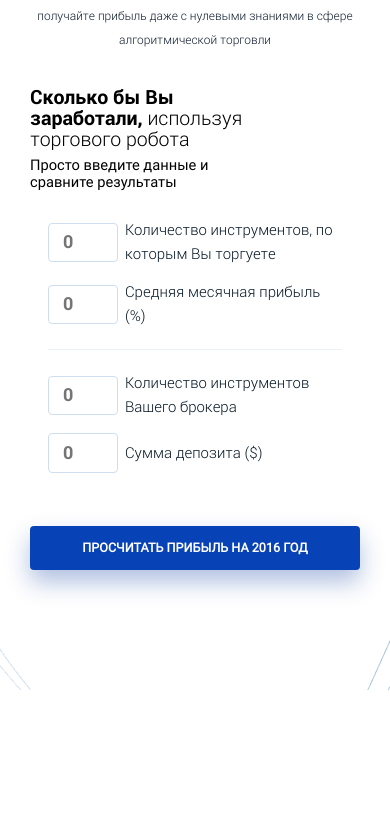
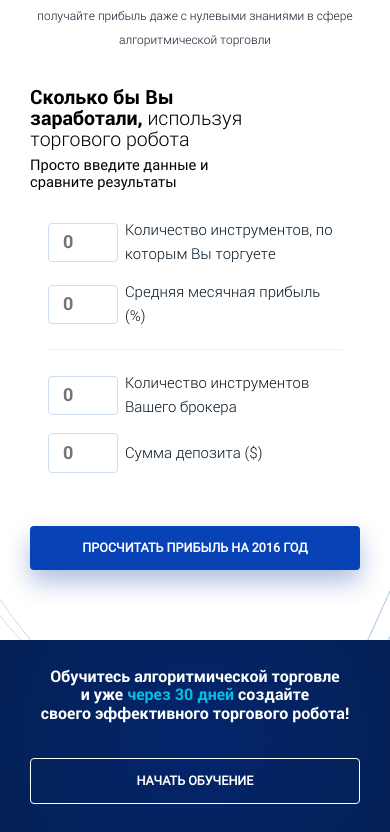
Before and after one commit to ZheniaAnfilatov/Algotraiding, a website: page _src/index.html in a window 390 px wide. Shown: the part 1266-2098 px from the top of the page. Before the commit the page ends 1956 px from the top, so only its background shows below. Drawn offline with Linux system fonts and the light colour scheme; files whose address does not match are found by name.

Commit message:
create section start and media

```diff
--- a/_src/index.html
+++ b/_src/index.html
@@ -133,6 +133,21 @@
         <!-- /.container -->
       </section>
       <!-- /.section create -->
+      <section class="section start">
+        <div class="container">
+          <div class="start__content">
+            <div class="start__title">
+              Обучитесь алгоритмической торговле<br>и уже <span class="content__text--sea">через 30 дней</span> создайте<br>своего эффективного торгового робота!
+            </div>
+            <div class="content__buttons">
+              <a href="#" class="button button__secondary start__button">начать обучение</a>
+            </div>
+          </div>
+          <!-- /.start__content -->
+        </div>
+        <!-- /.container -->
+      </section>
+      <!-- /.section start -->
     </main>
 
     <script src="js/jquery-3.5.1.min.js"></script>
--- a/_src/sass/_media.sass
+++ b/_src/sass/_media.sass
@@ -118,6 +118,7 @@
       margin-bottom: 80px
   .create
     padding-top: 50px
+    padding-bottom: 70px
     &__content
       flex-wrap: wrap
       justify-content: center
@@ -126,6 +127,10 @@
     &__text
       margin-bottom: 4rem
       width: 90%
+  .start
+    background-image: radial-gradient(circle 677px at center, #03256c 0%, #061826 100%)
+    padding-top: 6rem
+    padding-bottom: 6rem
 @media screen and ( max-width: 768px )
   body.lock
     overflow: hidden
@@ -264,6 +269,13 @@
       max-width: 5rem
   .section-title
     line-height: 35px
+  .start
+    padding-top: 4rem
+    padding-bottom: 4rem
+    &__button
+      margin: 0 auto
+    &__title
+      font-size: 20px
 @media screen and ( max-width: 570px )
   .hero
     &__main-title
@@ -313,6 +325,15 @@
   .create
     &__button
       width: 100%
+      max-width: 100%
+  .start
+    padding-top: 2rem
+    padding-bottom: 2rem
+    &__button
+      width: 100%
+      max-width: 100%
+    &__title
+      font-size: 16px
 @media screen and ( max-width: 370px )
   .hero
     max-height: 26.8rem
@@ -351,7 +372,11 @@
     font-size: 11px
     line-height: 17px
   .create
+    padding-bottom: 50px
     &__button
       font-size: 0.8rem
     &__form-text
       font-size: 12px
+  .start
+    &__title
+      font-size: 13px
--- a/_src/sass/style.sass
+++ b/_src/sass/style.sass
@@ -6,6 +6,7 @@
 @import 'templates/hero'
 @import 'templates/why-robot'
 @import 'templates/create'
+@import 'templates/start'
 
 
 
--- a/_src/sass/templates/_create.sass
+++ b/_src/sass/templates/_create.sass
@@ -62,31 +62,5 @@
     max-width: 7rem
     margin-right: 2.357rem
 
-
 ::-moz-placeholder, :-moz-placeholder
   opacity: 1
-.policy
-  position: relative
-  &__checkbox
-    opacity: 0
-    visibility: hidden
-    display: none
-    &:checked ~
-      .policy__label
-        &::before
-          background: $primary url('../img/check.svg') no-repeat center / 0.8rem
-  &__label
-    position: relative
-    display: flex
-    align-items: center
-    &::before
-      content: ''
-      width: 1.29rem
-      height: 1.29rem
-      border: 1px solid $primary
-      border-radius: 1px
-      cursor: pointer
-      margin-right: 0.57rem
-    &--center
-      justify-content: center
-      font-size: 1.1rem
--- /dev/null
+++ b/_src/sass/templates/_start.sass
@@ -0,0 +1,22 @@
+.start
+  padding-top: 9rem
+  padding-bottom: 8.5rem
+  background-image: url('/_src/img/create.png'), radial-gradient(circle 677px at center, #03256c 0%, #061826 100%)
+  background-size: cover
+  background-repeat: no-repeat
+  &__title
+    margin: 0 auto
+    margin-bottom: 2.5rem
+    color: $light
+    font-family: 'Roboto-Bold'
+    font-size: 24px
+    font-weight: 700
+    max-width: 33.5rem
+    text-align: center
+  &__button
+    max-width: 17.14rem
+    margin: 0 auto
+    color: $light
+    border: 1px solid $light
+    font-size: 1.21rem
+    padding: 1.05rem 2.4rem
```
Also changed, not shown: _src/css/style.css, 1 other file.
